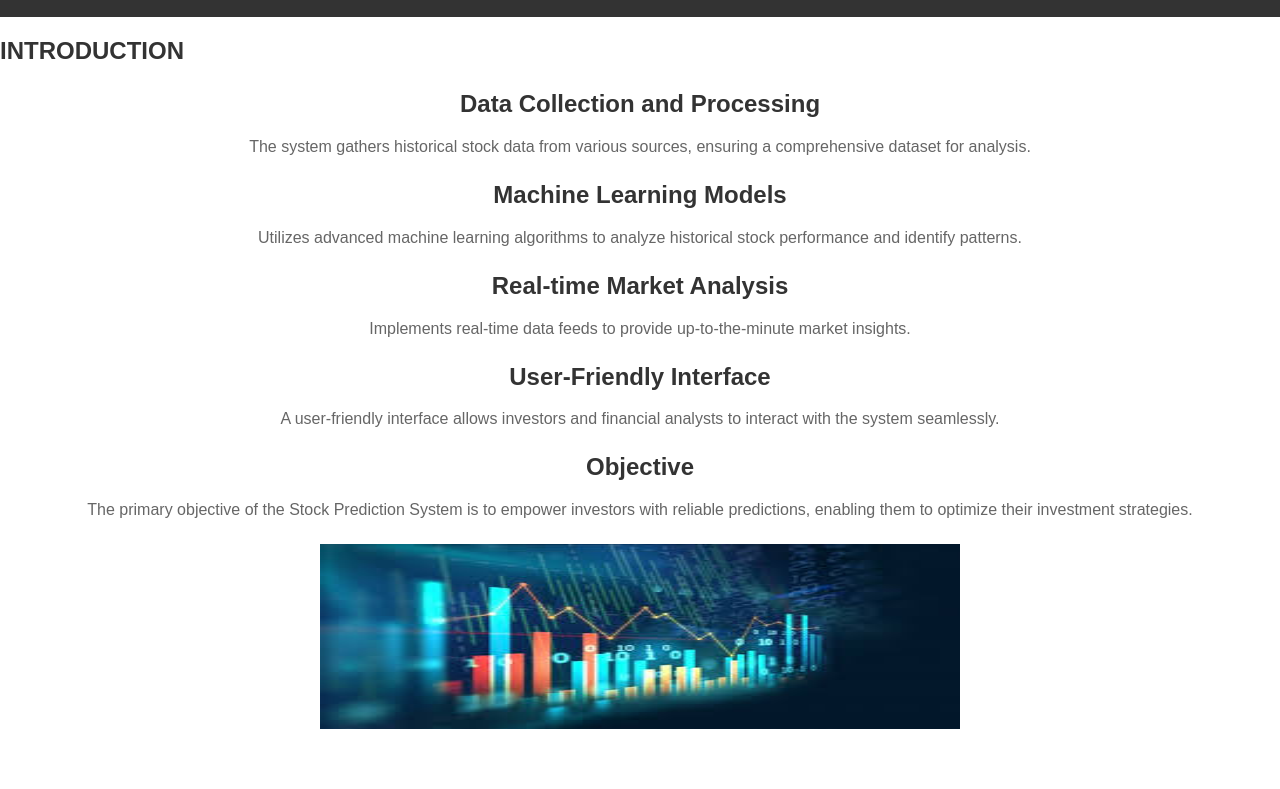
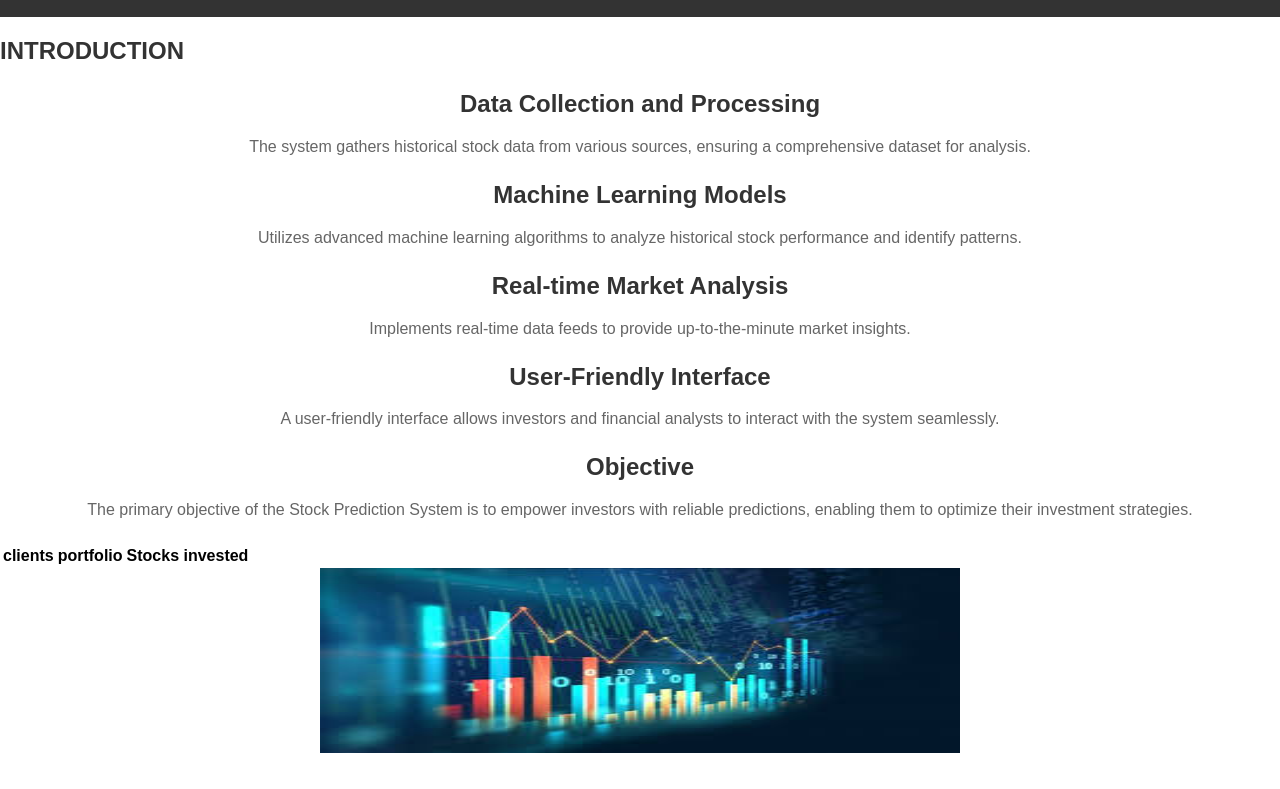
Before and after one commit to JyothiDronamraju/Functionalities-for-a-stock-prediction-system, a plain HTML site: page Homepage.html in a window 1280 px wide. Shown: the part 95-884 px from the top of the page. Before the commit the page ends 860 px from the top, so only its background shows below. Drawn offline with Linux system fonts and the light colour scheme.

Commit message:
portfolio table srinivas peeka 1/24/2023-Group5

```diff
--- a/Homepage.html
+++ b/Homepage.html
@@ -37,6 +37,15 @@
         <p>The primary objective of the Stock Prediction System is to empower investors with reliable predictions, enabling them to optimize their investment strategies.</p>
 
     </section>
+    <table id="tableid">
+        <tr>
+          <th>clients</th>
+          <th>portfolio</th>
+          <th>Stocks invested</th>
+        </tr>
+      </table>
+
+
     <img src = "images.jpg" width="273px" height="185px" alt="StockPredictionImage" class="center">
     <br>
     <br>
```
